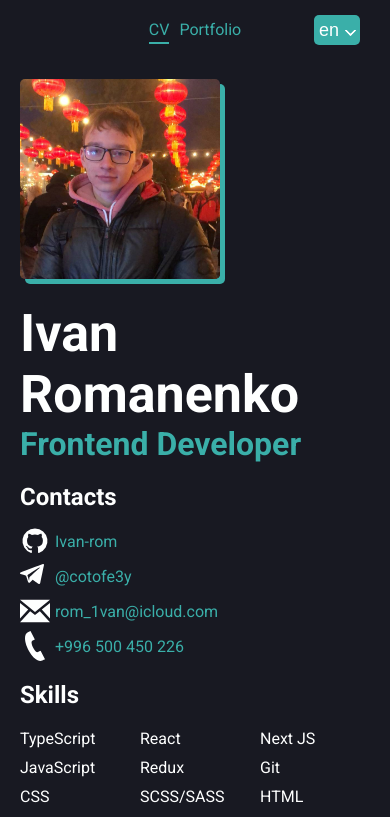
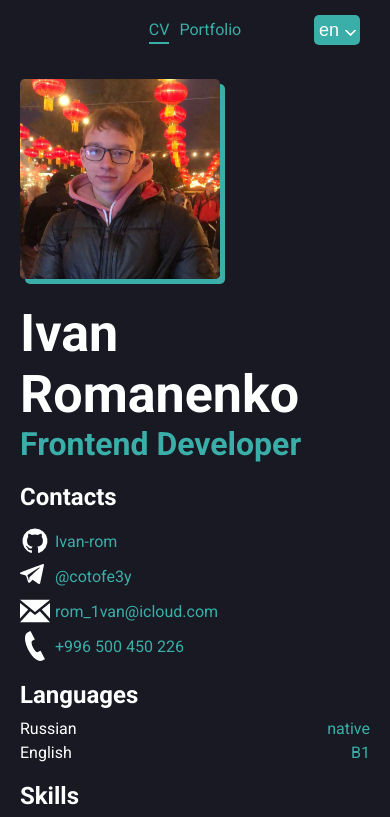
Before and after one commit to Ivan-rom/cv, a Next.js app: page /en in a window 390 px wide. Shown: the top 817 px of the page. Built offline with nearby package versions, Linux system fonts and the light colour scheme.

Commit message:
feat: add languages

```diff
--- a/messages/en.json
+++ b/messages/en.json
@@ -29,6 +29,15 @@
       "text": "<p>A young developer who studies <span>on his own</span>. During my studies, I have written many projects, <span>the best of which</span> can be found in the <github>portfolio</github></p> <p>I have completed many courses and continue to improve every day. I consider these facts about me to be the most <span>important indicators</span>:</p> <p>During my studies at <rs>RS School</rs>, I was a <span>team lead</span> in all final projects. This speaks about my <span>communication skills</span> and <span>ability to work in a team</span></p> <p>My strengths are <span>the ability to prioritize</span>, and I also perfectly <span>understand what is required of me</span> and <span>do it quickly</span></p> <p>I always strive to learn something new and look for additional opportunities for professional growth. If you are interested in me, you know <contacts>how to contact me</contacts> ;)</p>"
     },
 
+    "languages": {
+      "title": "Languages",
+      "list": {
+        "english": "English",
+        "russian": "Russian"
+      },
+      "native": "native"
+    },
+
     "title": "CV"
   },
   "PortfolioPage": {
--- a/messages/ru.json
+++ b/messages/ru.json
@@ -29,6 +29,15 @@
       "text": "<p>Молодой разработчик, который учится <span>самостоятельно</span>. За все время обучения я написал множество проектов, <span>лучшие из которых</span> можно найти в <github>портфолио</github></p> <p>Я окончил множество курсов и каждый день продолжаю совершенствоваться. Самыми <span>главными покзателями</span> я считаю эти факты обо мне:</p> <p>Во время обучения в <rs>RS School</rs>, я был <span>тимлидом</span> во всех финальных проектах. Это говорит о моей <span>коммуникабельности</span> и <span>умению работать в команде</span></p> <p>Мои сильные стороны это <span>умение расставлять приоритеты</span>, а так же я прекрасно <span>понимаю что от меня требуется</span> и <span>делаю это быстро</span></p> <p>Я всегда стремлюсь изучать что-то новое и ищу дополнительные возможности для профессионального роста. Если я вас заинтересовал, вы знаете <contacts>как связаться со мной</contacts> ;)</p>"
     },
 
+    "languages": {
+      "title": "Языки",
+      "list": {
+        "english": "Английский",
+        "russian": "Русский"
+      },
+      "native": "родной"
+    },
+
     "title": "Резюме"
   },
   "PortfolioPage": {
--- a/src/app/[locale]/page.module.css
+++ b/src/app/[locale]/page.module.css
@@ -13,15 +13,15 @@
   @media (max-width: 990px) {
     grid-template-areas:
       "image title contacts"
+      "languages about about"
       "skills about about"
-      "skills education education"
-      "languages . .";
+      "skills education education";
   }
 
   @media (max-width: 800px) {
     grid-template-areas:
       "image title title"
-      "contacts languages languages"
+      "contacts contacts languages"
       "skills skills skills"
       "about about about"
       "education education education ";
@@ -31,10 +31,21 @@
     grid-template-areas:
       "image image image"
       "title title title"
-      "contacts languages languages"
+      "contacts contacts languages"
       "skills skills skills"
       "about about about"
       "education education education ";
+  }
+
+  @media (max-width: 450px) {
+    grid-template-areas:
+      "image"
+      "title"
+      "contacts"
+      "languages"
+      "skills"
+      "about"
+      "education";
   }
 }
 
@@ -81,6 +92,10 @@
   grid-area: about;
 }
 
+.languages {
+  grid-area: languages;
+}
+
 .education {
   grid-area: education;
 }
--- a/src/app/[locale]/page.tsx
+++ b/src/app/[locale]/page.tsx
@@ -7,6 +7,7 @@ import Contacts from "@/components/Contacts/Contacts";
 import avatar from "@/assets/images/avatar.jpg";
 import Skills from "@/components/Skills/Skills";
 import About from "@/components/About/About";
+import Languages from "@/components/Languages/Languages";
 
 export default function Home() {
   const t = useTranslations("CV");
@@ -36,6 +37,10 @@ export default function Home() {
             <Contacts />
           </section>
 
+          <section className={classNames(styles.section, styles.languages)}>
+            <Languages />
+          </section>
+
           <section className={classNames(styles.section, styles.skills)}>
             <Skills />
           </section>
--- /dev/null
+++ b/src/components/Languages/Languages.tsx
@@ -0,0 +1,40 @@
+import { useTranslations } from "next-intl";
+import styles from "./languages.module.css";
+
+const NATIVE = "native";
+
+const languages = [
+  {
+    name: "russian",
+    level: NATIVE,
+  },
+  {
+    name: "english",
+    level: "B1",
+  },
+];
+
+function Languages() {
+  const t = useTranslations("CV.languages");
+
+  return (
+    <>
+      <h2 className={styles.title}>{t("title")}</h2>
+      <ul className={styles.languages}>
+        {languages.map((lang) => (
+          <li key={lang.name} className={styles.language}>
+            <p className={styles.name}>
+              {t(`list.${lang.name}`)}
+
+              <span className={styles.level}>
+                {lang.level === NATIVE ? t("native") : lang.level}
+              </span>
+            </p>
+          </li>
+        ))}
+      </ul>
+    </>
+  );
+}
+
+export default Languages;
--- /dev/null
+++ b/src/components/Languages/languages.module.css
@@ -0,0 +1,19 @@
+.title {
+  margin-bottom: 10px;
+}
+
+.languages {
+  display: flex;
+  flex-direction: column;
+  gap: 5px;
+}
+
+.name {
+  display: flex;
+  align-items: center;
+  justify-content: space-between;
+}
+
+.level {
+  color: var(--accent-color);
+}
```
